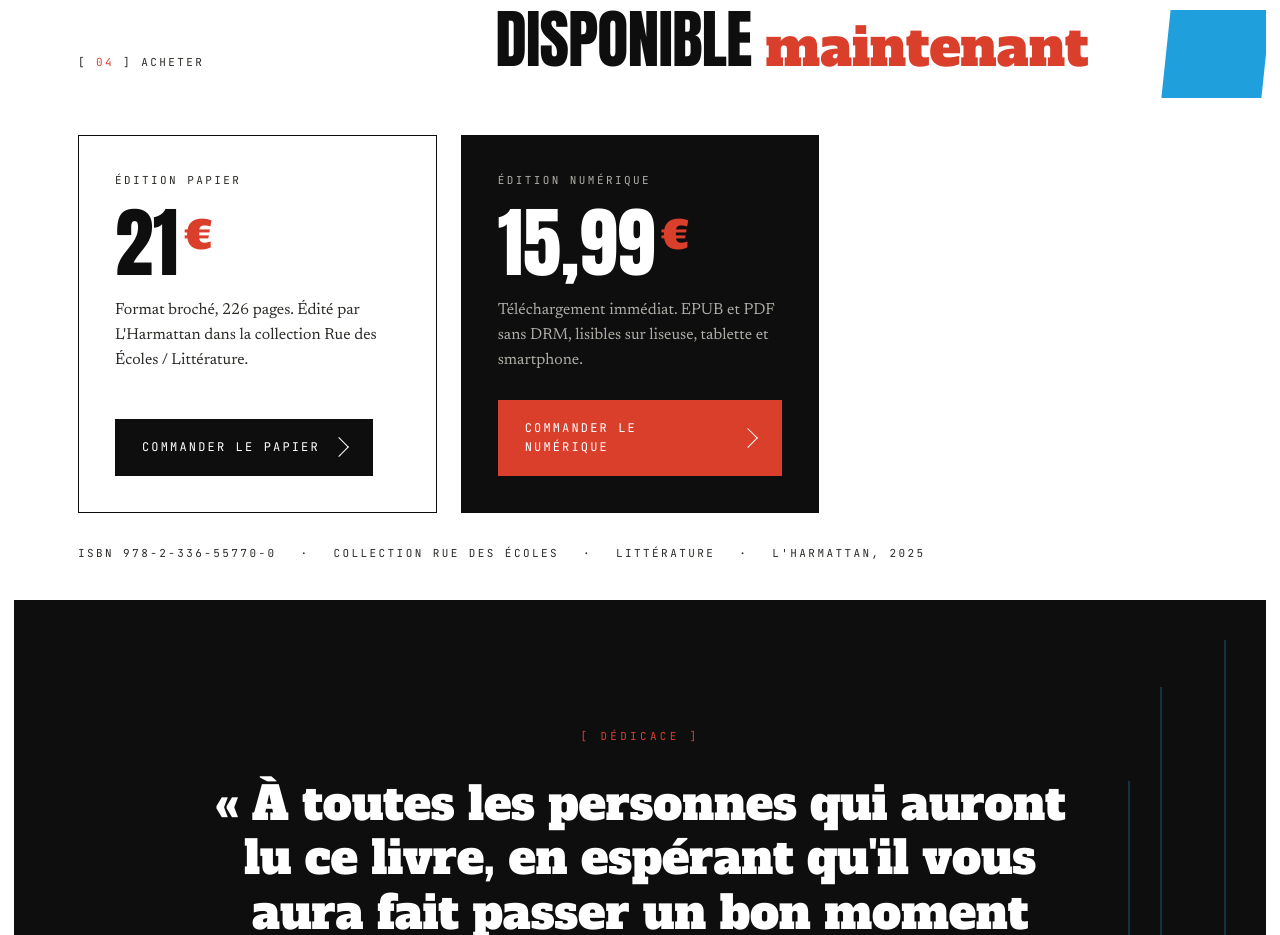
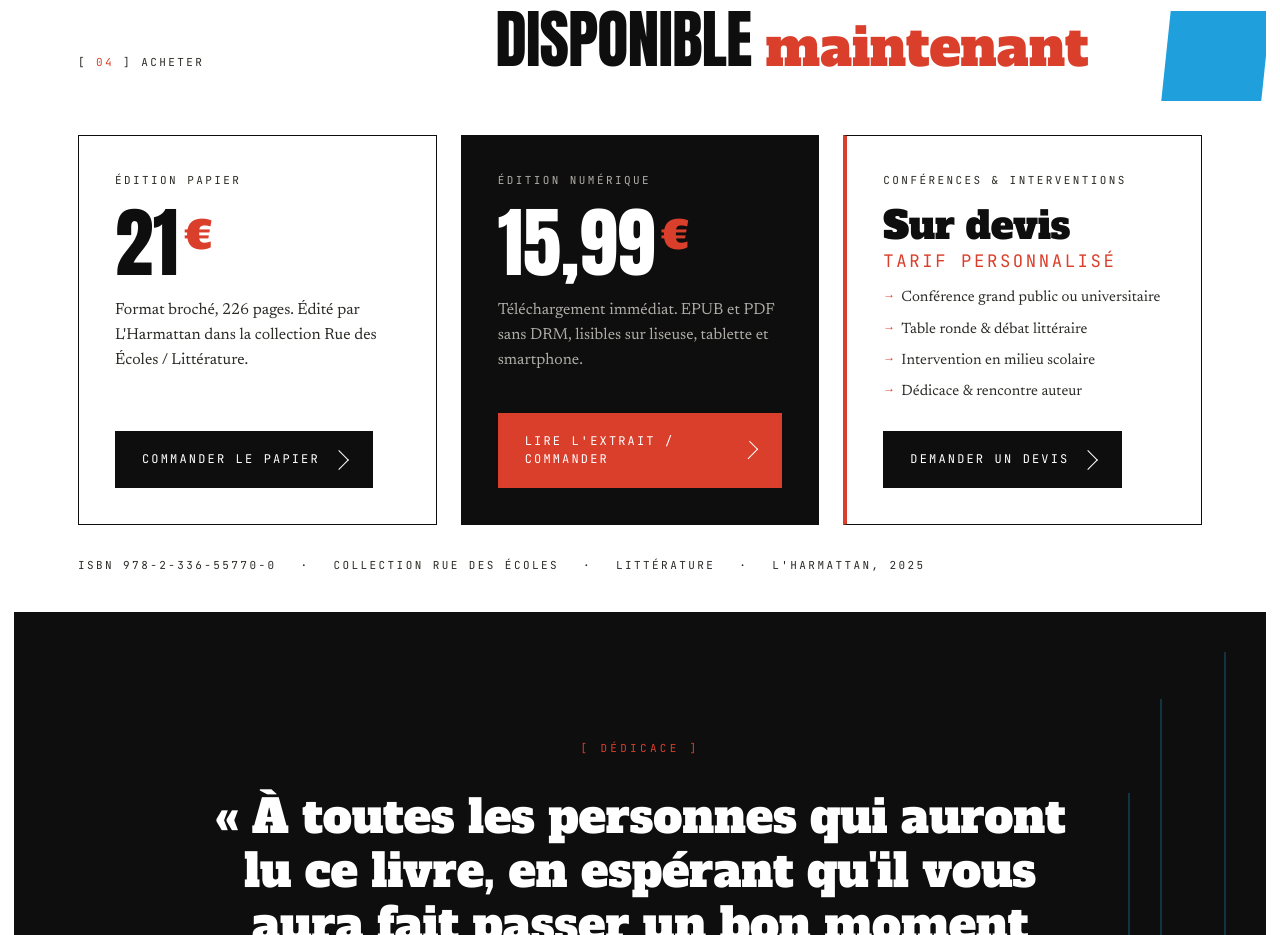
Before and after one commit to regirip-debug/universalisme-noir, a Next.js app: page / in a window 1280 px wide. Shown: the part 1880-2815 px from the top of the page. Built offline with nearby package versions, Linux system fonts and the light colour scheme.

Commit message:
Add new purchase options for digital and conference editions

```diff
--- a/app/page.tsx
+++ b/app/page.tsx
@@ -176,6 +176,7 @@ export default function PageLivre() {
           </h2>
         </div>
         <div className="buy">
+          {/* CARTE 1 – Papier */}
           <div className="buy__card">
             <div className="label">Édition papier</div>
             <div className="price">
@@ -188,6 +189,8 @@ export default function PageLivre() {
               Commander le papier <span className="arrow" />
             </a>
           </div>
+
+          {/* CARTE 2 – Numérique */}
           <div className="buy__card is-accent">
             <div className="label">Édition numérique</div>
             <div className="price">
@@ -196,8 +199,26 @@ export default function PageLivre() {
             <div className="desc">
               Téléchargement immédiat. EPUB et PDF sans DRM, lisibles sur liseuse, tablette et smartphone.
             </div>
-            <a className="btn" href="https://www.editions-harmattan.fr/catalogue/livre/universalisme-noir/79640" target="_blank" rel="noopener">
-              Commander le numérique <span className="arrow" />
+            <a className="btn" href="https://liseuse.harmattan.fr/9782336557700" target="_blank" rel="noopener">
+              Lire l&apos;extrait / commander <span className="arrow" />
+            </a>
+          </div>
+
+          {/* CARTE 3 – Conférences */}
+          <div className="buy__card is-conference">
+            <div className="label">Conférences &amp; interventions</div>
+            <div className="price">
+              Sur devis
+              <em>tarif personnalisé</em>
+            </div>
+            <ul className="feature-list">
+              <li>Conférence grand public ou universitaire</li>
+              <li>Table ronde &amp; débat littéraire</li>
+              <li>Intervention en milieu scolaire</li>
+              <li>Dédicace &amp; rencontre auteur</li>
+            </ul>
+            <a className="btn" href="/contact">
+              Demander un devis <span className="arrow" />
             </a>
           </div>
         </div>
```
